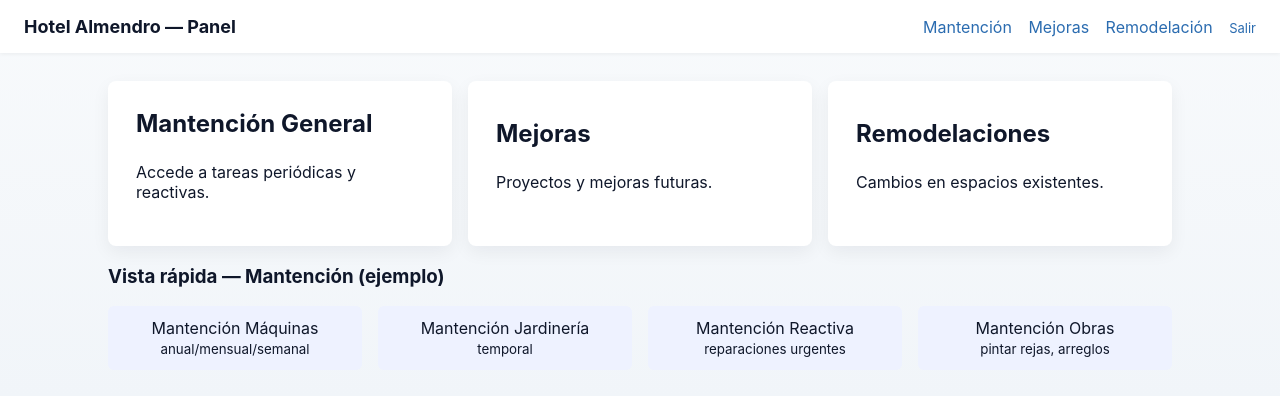
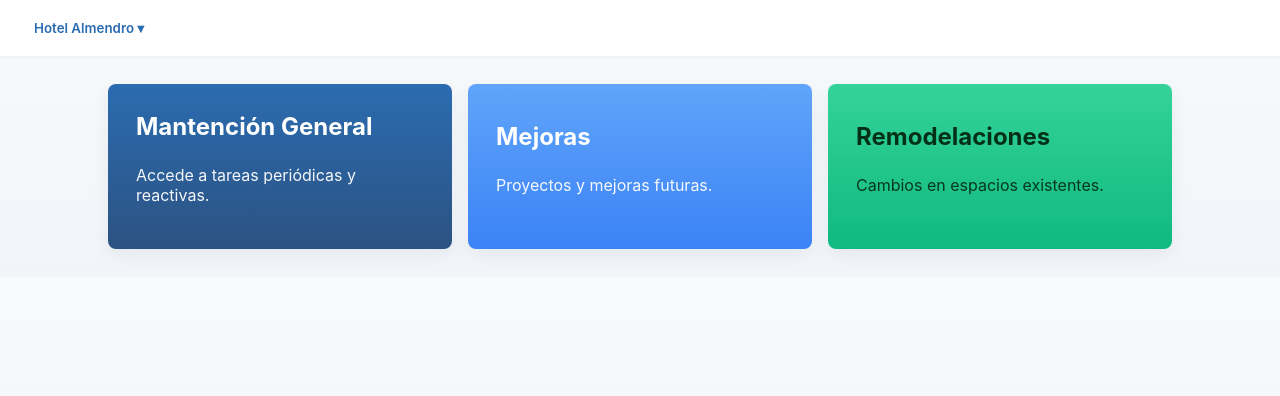
Before and after one commit to Abner3018/Capstone-Proyecto, a plain HTML site: page index.html in a window 1280 px wide. Drawn offline with Linux system fonts and the light colour scheme.

Commit message:
Version 0.2
Colores y eso

```diff
--- a/css/style.css
+++ b/css/style.css
@@ -1,18 +1,34 @@
 :root{--accent:#2b6cb0;--muted:#6b7280;--card:#ffffff}
 *{box-sizing:border-box;font-family:Inter,Segoe UI,Arial,Helvetica,sans-serif}
 body{margin:0;background:linear-gradient(180deg,#f8fafc,#f1f5f9);color:#0f172a}
-.site-header{display:flex;justify-content:space-between;align-items:center;padding:16px 24px;background:var(--card);box-shadow:0 1px 4px rgba(2,6,23,.06)}
+.site-header{display:flex;align-items:center;padding:12px 24px;background:var(--card);box-shadow:0 1px 4px rgba(2,6,23,.06);gap:16px}
 .site-header h1{margin:0;font-size:18px}
 .topnav a{margin-left:12px;color:var(--accent);text-decoration:none}
+
+/* Dropdown brand */
+.dropdown{position:relative}
+.dropdown-toggle{background:transparent;border:0;font-weight:600;color:var(--accent);cursor:pointer;padding:8px 10px;border-radius:6px}
+.dropdown-menu{position:absolute;left:0;margin-top:8px;min-width:180px;background:var(--card);box-shadow:0 6px 18px rgba(2,6,23,.08);border-radius:8px;padding:8px;display:none;z-index:40}
+.dropdown-menu a{display:block;padding:8px 10px;color:var(--accent);text-decoration:none;border-radius:6px}
+.dropdown-menu a.muted{color:var(--muted)}
+.dropdown.show .dropdown-menu{display:block}
 .container{max-width:1100px;margin:28px auto;padding:0 18px}
 .grid{display:grid;gap:16px}
 .three{grid-template-columns:repeat(3,1fr)}
 .two{grid-template-columns:repeat(2,1fr)}
 .four{grid-template-columns:repeat(4,1fr)}
 .card{background:var(--card);padding:18px;border-radius:8px;box-shadow:0 6px 18px rgba(15,23,42,.06)}
-.main-card{display:flex;flex-direction:column;justify-content:center;align-items:flex-start;padding:28px;text-decoration:none;color:inherit}
-.main-card h2{margin:0 0 8px 0}
+.main-card{display:flex;flex-direction:column;justify-content:center;align-items:flex-start;padding:28px;text-decoration:none;color:inherit;border-radius:8px}
+.main-card h2{margin:0 0 8px 0;color:inherit}
 .subcard{background:#eef2ff;padding:12px;border-radius:6px;text-align:center}
+
+/* Colored main cards */
+.card.mantencion{background:linear-gradient(180deg,#2b6cb0,#2c5282);color:#fff}
+.card.mejoras{background:linear-gradient(180deg,#60a5fa,#3b82f6);color:#fff}
+.card.remodelacion{background:linear-gradient(180deg,#34d399,#10b981);color:#053018}
+
+/* ensure links inside colored cards are readable */
+.main-card p{opacity:0.95}
 .login-card{width:320px;text-align:left}
 .page-center{display:flex;align-items:center;justify-content:center;height:100vh}
 label{display:block;margin-top:8px;font-size:13px}
--- a/index.html
+++ b/index.html
@@ -8,38 +8,31 @@
 </head>
 <body>
   <header class="site-header">
-    <h1>Hotel Almendro — Panel</h1>
-    <nav class="topnav">
-      <a href="mantencion.html">Mantención</a>
-      <a href="mejoras.html">Mejoras</a>
-      <a href="remodelacion.html">Remodelación</a>
-      <a href="login.html" class="muted">Salir</a>
-    </nav>
+    <div class="brand-dropdown dropdown">
+      <button class="dropdown-toggle">Hotel Almendro ▾</button>
+      <div class="dropdown-menu">
+        <a href="index.html">Panel</a>
+        <a href="mantencion.html">Mantención</a>
+        <a href="mejoras.html">Mejoras</a>
+        <a href="remodelacion.html">Remodelación</a>
+        <a href="login.html" class="muted">Salir</a>
+      </div>
+    </div>
   </header>
   <main class="container">
     <section class="grid three">
-      <a class="card main-card" href="mantencion.html">
+      <a class="card main-card mantencion" href="mantencion.html">
         <h2>Mantención General</h2>
         <p>Accede a tareas periódicas y reactivas.</p>
       </a>
-      <a class="card main-card" href="mejoras.html">
+      <a class="card main-card mejoras" href="mejoras.html">
         <h2>Mejoras</h2>
         <p>Proyectos y mejoras futuras.</p>
       </a>
-      <a class="card main-card" href="remodelacion.html">
+      <a class="card main-card remodelacion" href="remodelacion.html">
         <h2>Remodelaciones</h2>
         <p>Cambios en espacios existentes.</p>
       </a>
-    </section>
-
-    <section class="cards-preview">
-      <h3>Vista rápida — Mantención (ejemplo)</h3>
-      <div class="grid four">
-        <div class="subcard">Mantención Máquinas<br><small>anual/mensual/semanal</small></div>
-        <div class="subcard">Mantención Jardinería<br><small>temporal</small></div>
-        <div class="subcard">Mantención Reactiva<br><small>reparaciones urgentes</small></div>
-        <div class="subcard">Mantención Obras<br><small>pintar rejas, arreglos</small></div>
-      </div>
     </section>
   </main>
   <script src="js/main.js"></script>
--- a/js/main.js
+++ b/js/main.js
@@ -1,4 +1,17 @@
 document.addEventListener('DOMContentLoaded',function(){
   const btn=document.getElementById('loginBtn');
   if(btn){btn.addEventListener('click',()=>{window.location.href='index.html'})}
+  // dropdown toggle for brand
+  const toggles=document.querySelectorAll('.dropdown-toggle');
+  toggles.forEach(t=>{
+    t.addEventListener('click',e=>{
+      const parent=t.closest('.dropdown');
+      if(parent) parent.classList.toggle('show');
+    });
+  });
+  document.addEventListener('click',e=>{
+    if(!e.target.closest('.dropdown')){
+      document.querySelectorAll('.dropdown').forEach(d=>d.classList.remove('show'));
+    }
+  });
 });
```
Also changed, not shown: mantencion.html (+10 -5 lines), mejoras.html (+10 -5 lines), remodelacion.html (+10 -5 lines).
